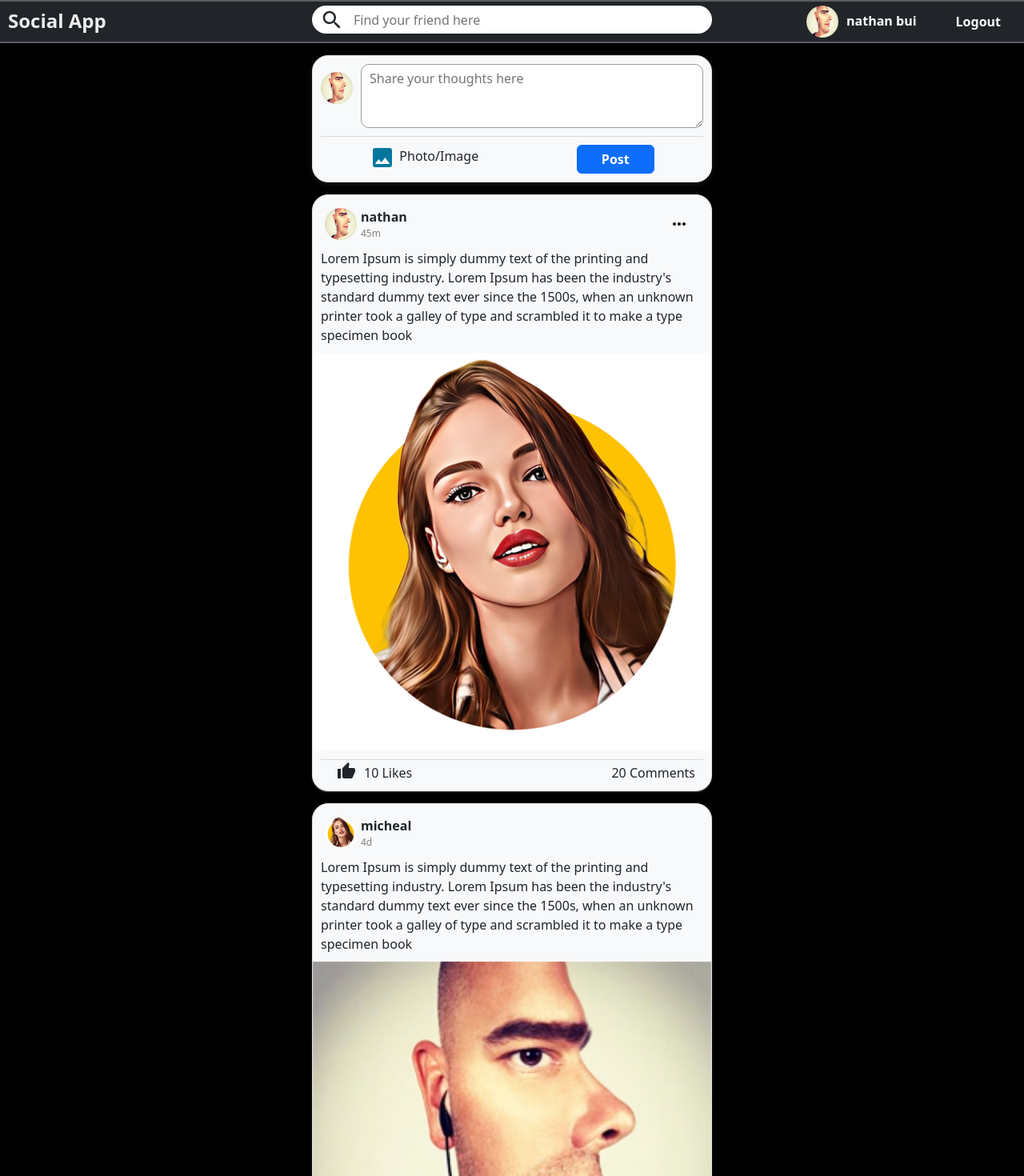
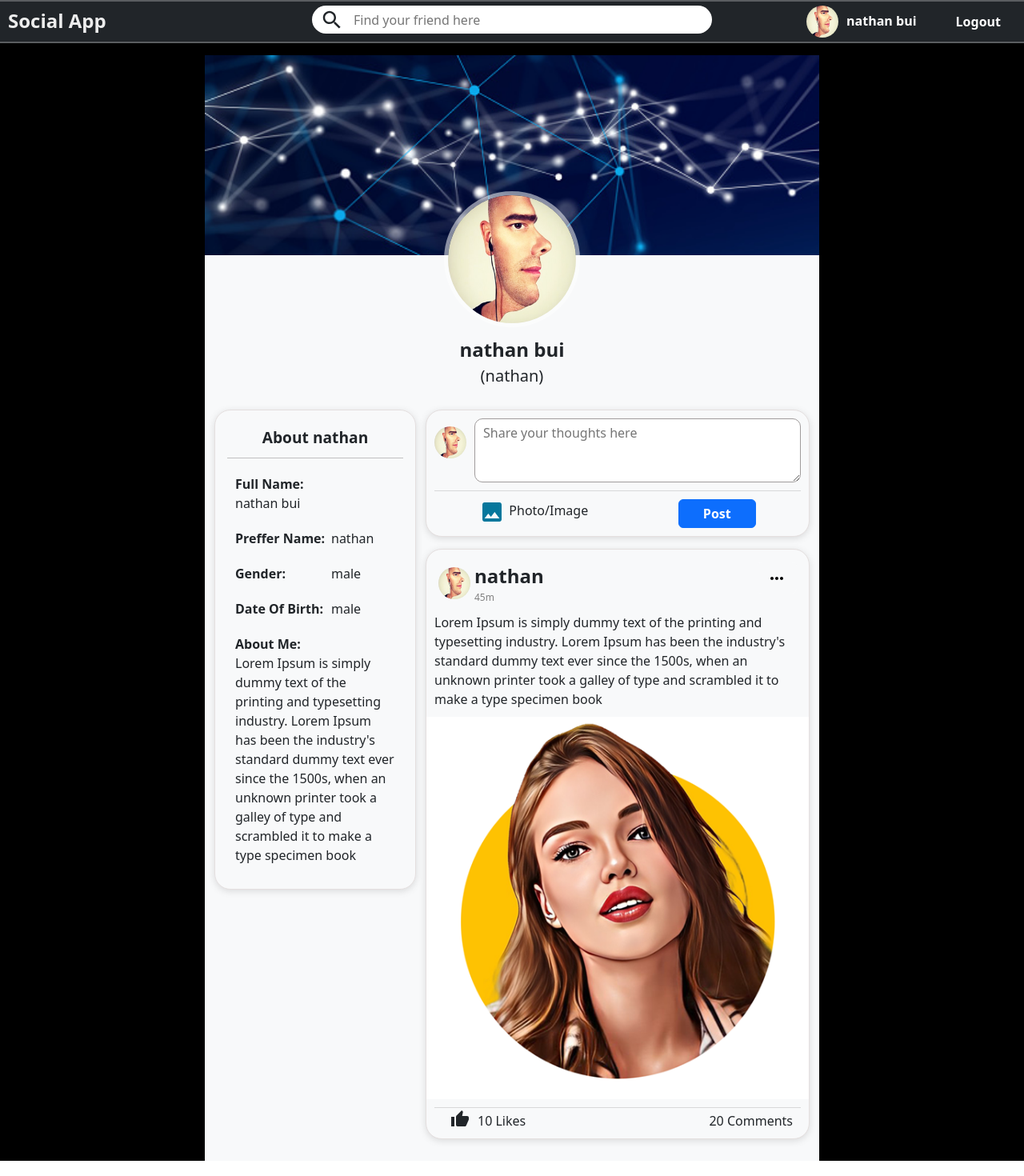
Before and after one commit to NathanBuiPDX/CS465-Final-Project, a React (Create React App) app in the folder frontend/: page / in a window 1280 px wide. Shown: the top 1470 px of the page at 80% size. Built offline with nearby package versions, Linux system fonts and the light colour scheme.

Commit message:
finished user page

```diff
--- a/frontend/public/index.html
+++ b/frontend/public/index.html
@@ -8,12 +8,6 @@
       name="description"
       content="Web site created using create-react-app"
     />
-    <script
-			defer
-			src="https://cdn.jsdelivr.net/npm/bootstrap@5.2.1/dist/js/bootstrap.bundle.min.js"
-			integrity="sha384-u1OknCvxWvY5kfmNBILK2hRnQC3Pr17a+RTT6rIHI7NnikvbZlHgTPOOmMi466C8"
-			crossorigin="anonymous"
-		></script>
     <title>Social App</title>
   </head>
   <body>
--- a/frontend/src/App.js
+++ b/frontend/src/App.js
@@ -8,12 +8,12 @@ function App() {
     <InfoProvider>
       <div className='app'>
           <NavBar/>
-          <div className='feedPage'>
+          {/* <div className='feedPage'>
               <NewsFeed/>
+          </div> */}
+          <div className='userPage'>
+              <UserPage/>
           </div>
-          {/* <div className='userPage'>
-              <UserPage/>
-          </div> */}
       </div>
     </InfoProvider>
   );
--- a/frontend/src/components/Post.css
+++ b/frontend/src/components/Post.css
@@ -4,7 +4,7 @@
     width: 100%;
     border: 1px solid rgb(228, 223, 223);
     border-radius: 20px;
-    box-shadow: rgba(236, 195, 195, 0.2) 0px 2px 1px -1px, rgba(255, 255, 255, 0.14) 0px 1px 1px 0px, rgba(255, 255, 255, 0.12) 0px 1px 3px 0px;
+    box-shadow: rgba(99, 99, 99, 0.2) 0px 2px 8px 0px;
     margin: 15px 0;
     padding-bottom: 10px;
 }
@@ -46,3 +46,28 @@
     text-decoration: underline;
     cursor: pointer;
 }
+
+.post .infoRow {
+    display: flex;
+    flex-direction: row;
+    padding: 10px;
+}
+
+.post .infoLabel {
+    font-weight: bold;
+    width: 80px;
+}
+.post .infoData {
+    width: 100%;
+    border-radius: 10px;
+    height: 80px;
+    padding: 5px 10px;
+    border-color: rgb(160, 156, 156);
+    font-size: 0.9rem;
+}
+
+.post .imageModal {
+    display: block;
+    width: 100%;
+    margin-top: 15px;
+}
--- a/frontend/src/components/Post.jsx
+++ b/frontend/src/components/Post.jsx
@@ -6,13 +6,19 @@ import { ThumbUp } from '@material-ui/icons';
 import Comment from './Comment';
 import { MoreHoriz } from '@material-ui/icons';
 import CommentCreation from './CommentCreation';
+import { useRef } from 'react';
+import $ from 'jquery';
+import 'bootstrap';
 const Post = ({post}) => {
     const context = useContext(InfoContext);
+    const updateCaption = useRef(post.caption);
+    const [file,setFile] = useState(null);
+    const [imagePreview, setImagePreview] = useState(null);
+    const [like, setLike] = useState(false);
+    const [likeCount, setLikeCount] = useState(post.like_count);
+    const [comments, setComments] = useState([]);
+    const [viewComment, setViewComment] = useState(false);
 
-    let [like, setLike] = useState(false);
-    let [likeCount, setLikeCount] = useState(post.like_count);
-    let [comments, setComments] = useState([]);
-    let [viewComment, setViewComment] = useState(false);
     const currentUser = context.currentUser;
 
     useEffect(() => {
@@ -28,9 +34,25 @@ const Post = ({post}) => {
         setLikeCount(prevLikeCount => !like ? ++prevLikeCount : --prevLikeCount);
     }
 
+    const handleUpdateImage = (event) => {
+        event.preventDefault();
+        event.stopPropagation();
+        try{
+            setFile(event.target.files[0]);
+            setImagePreview(URL.createObjectURL(event.target.files[0]));
+        }
+        catch(err) {
+            setFile(null);
+            setImagePreview(null);
+        }
+    }
+
     const handleUpdatePost = (event) => {
         event.preventDefault();
-        console.log("Post Updated!");
+        setTimeout(() => {
+            // get the post again
+            console.log("Post Updated!");
+        }, 2000);
     }
 
     const handleDeletePost = (event) => {
@@ -59,9 +81,35 @@ const Post = ({post}) => {
                        <MoreHoriz/>
                     </button>
                     <ul className="dropdown-menu">
-                        <li className="dropdown-item" onClick={handleUpdatePost}>Update Post</li>
+                        <li className="dropdown-item" data-bs-toggle="modal" data-bs-target="#updatePostModal" >Update Post</li>
                         <li className="dropdown-item" onClick={handleDeletePost}>Delete Post</li>
                     </ul>
+                    <div class="modal fade" id="updatePostModal" data-bs-backdrop="static" data-bs-keyboard="false" tabindex="-1" aria-labelledby="updatePostModalLabel" aria-hidden="true">
+                        <div class="modal-dialog">
+                            <div class="modal-content">
+                            <div class="modal-header">
+                                <h1 class="modal-title fs-5" id="updatePostModalLabel">Updating Post</h1>
+                                <button type="button" class="btn-close" data-bs-dismiss="modal" aria-label="Close"></button>
+                            </div>
+                            <div class="modal-body">
+                                <div className='infoRow'>
+                                    <label htmlFor='updateContext' className='infoLabel'>Caption:</label>
+                                    <textarea id="updateContext" className='infoData' ref={updateCaption} defaultValue={post.caption}/>
+                                </div>
+                                <div className='infoRow'>
+                                    <label htmlFor='updateImage' className='infoLabel'>Image:</label>
+                                    <input id="updateImage" type="file" onChange={handleUpdateImage}/>
+                                </div>
+                                {!imagePreview &&  <img src={post.image_url} className="imageModal" alt='initial image post'/>}
+                                {imagePreview && <img src={imagePreview} className="imageModal" alt='preview update post'/>}
+                            </div>
+                            <div class="modal-footer">
+                                <button type="button" class="btn btn-secondary" data-bs-dismiss="modal">Cancel</button>
+                                <button type="button" class="btn btn-primary" data-bs-dismiss="modal" onClick={handleUpdatePost}>Update</button>
+                            </div>
+                            </div>
+                        </div>
+                    </div>
                 </div>}
             </div>
             <div className="postMiddle">
--- a/frontend/src/components/PostCreation.jsx
+++ b/frontend/src/components/PostCreation.jsx
@@ -1,25 +1,49 @@
 import React, { useState, useRef, useContext } from 'react';
 import './PostCreation.css';
-import {Photo}  from '@material-ui/icons';
+import {Block, Photo}  from '@material-ui/icons';
 import {InfoContext} from './InfoProvider';
 
 const PostCreation = () => {
     const context = useContext(InfoContext);
     const content = useRef("");
     const [file, setFile] = useState(null);
+    const [imagePreview, setImagePreview] = useState(null);
+    const [isUpdating, setIsUpdating] = useState(false);
     const currentUser = context.currentUser;
 
 
     const handleImageUpload = (event) => {
         event.preventDefault();
-        console.log("FILE: ", event.target.files);
-        setFile(event.target.files);
+        try{
+            console.log("FILE: ", event.target.files[0]);
+            setFile(event.target.files[0]);
+            setImagePreview(URL.createObjectURL(event.target.files[0]));
+        }
+        catch(err) {
+            console.log(err);
+            setFile(null);
+            setImagePreview(null);
+        }
     }
 
     const handleFormSubmit = (event) => {
         event.preventDefault();
+        setIsUpdating(true);
         console.log("Form Submitted with content: ", content.current.value);
-        content.current.value = "";
+        setTimeout(() => {
+            try{
+                setIsUpdating(false);
+                content.current.value = "";
+                setFile(null);
+                setImagePreview(null);
+            }
+            catch(err) {
+                window.alert("Can not Post a new post!");
+                console.log(err);
+                setIsUpdating(false);
+            }
+            URL.revokeObjectURL(imagePreview);
+        }, 2000);
     }
 
     return (
@@ -28,6 +52,7 @@ const PostCreation = () => {
                 <label htmlFor="caption"><img src={currentUser.icon_url} alt={`${currentUser.icon_url} from PostCreation`} className='userIcon'/></label>
                 <textarea type="text" placeholder='Share your thoughts here' ref={content} id="caption" className='caption'/>
             </div>
+            {imagePreview && <img src={imagePreview} style={{display:"block", width:"100%", marginTop: "15px"}} alt='preview post'/>}
             <div className='uploadFile'>
                 <div>
                     <label htmlFor="file" className="photoSharing">
@@ -35,7 +60,7 @@ const PostCreation = () => {
                     </label>
                     <input type="file" id="file" style={{display:"none"}} onChange={handleImageUpload}/>
                 </div>
-                <button type='submit' className='btn btn-primary postButton'>Post</button>
+                <button type='submit' className='btn btn-primary postButton' disabled={isUpdating}>{isUpdating ? "Posting" : "Post"}</button>
             </div>
         </form>
     );
--- a/frontend/src/index.js
+++ b/frontend/src/index.js
@@ -3,6 +3,7 @@ import ReactDOM from 'react-dom';
 import './index.css';
 import App from './App';
 import 'bootstrap/dist/css/bootstrap.min.css';
+import 'bootstrap';
 
 ReactDOM.render(
   <React.StrictMode>
--- a/frontend/src/pages/UserPage.css
+++ b/frontend/src/pages/UserPage.css
@@ -1,12 +1,65 @@
+.userProfile p {
+    margin:0;
+    padding:0;
+}
 .userProfile {
     width: 60%;
     margin: 0 auto;
 }
+.userProfile .userContent {
+    box-sizing: border-box;
+    padding:12px;
+}
+.userProfile .row {
+    flex-wrap: nowrap;
+    margin-right: 0;
+}
+.userProfile .profileTop {
+    display: flex;
+    flex-direction: column;
+    align-items: center;
+    margin-top: 15px;
+}
+
+.userProfile .userImages{
+    width: 100%;
+    height: 350px;
+}
+
+.userProfile .coverImg {
+    display: block;
+    width: inherit;
+    height: 250px;
+    object-fit: cover;
+}
+
+.userProfile .profileImg {
+    box-sizing: content-box;
+    display: block;
+    position: relative;
+    bottom:80px;
+    width: 160px;
+    border-radius: 100px;
+    border: 5px solid rgba(255, 255, 255, 0.516);
+}
+
+.userProfile .userName {
+    text-align: center;
+    font-size: 20px;
+
+}
+.userProfile .userName::first-line {
+    font-weight: bold;
+    font-size: larger;
+}
+
 .userProfile .userInfo {
     position: sticky;
     top: 70px;
-    border: 1px solid white;
+    border: 1px solid rgb(228, 223, 223);
+    box-shadow: rgba(99, 99, 99, 0.2) 0px 2px 8px 0px;
     margin-top: 15px;
+    margin-left:12px;
     border-radius: 20px;
     height: fit-content;
     padding: 10px 15px 20px 15px;
@@ -31,3 +84,10 @@
     font-weight: bold;
     width: 120px;
 }
+
+.userProfile .userImages {
+    box-sizing: content-box;
+    display: flex;
+    flex-direction: column;
+    align-items: center;
+}
--- a/frontend/src/pages/UserPage.jsx
+++ b/frontend/src/pages/UserPage.jsx
@@ -5,7 +5,6 @@ import { useState, useEffect, useContext } from 'react';
 import { InfoContext } from '../components/InfoProvider';
 import PostCreation from '../components/PostCreation';
 import Post from '../components/Post';
-import { useRadioGroup } from '@material-ui/core';
 
 const UserPage = (props) => {
     const context = useContext(InfoContext);
@@ -22,18 +21,17 @@ const UserPage = (props) => {
         setUserPosts(posts);
     }, [userID])
 
-    // {
-    //     id: "4",
-    //     name: "john",
-    //     full_name: "john snow",
-    //     icon_url: "/assets/2.png",
-    //     gender: "female",
-    //     dob: "22/03/2000",
-    //     about: "love doing stuff"
-    // }
     return (
-        <div className='userProfile'>
-            <div className="userImages">
+        <div className='userProfile bg-light'>
+            <div className="profileTop">
+                <div className="userImages">
+                    <img src="/assets/cover-1.jpg" className="coverImg" alt={`profile page user icon ${user.icon_url}`} />
+                    <img src={user.icon_url} className="profileImg" alt={`profile page user icon ${user.icon_url}`} />
+                </div>
+                <div className="userName">
+                    <p>{user.full_name}</p>
+                    <p>({user.name})</p>
+                </div>
 
             </div>
 
```
Also changed, not shown: frontend/public/assets/cover-1.jpg (added).
